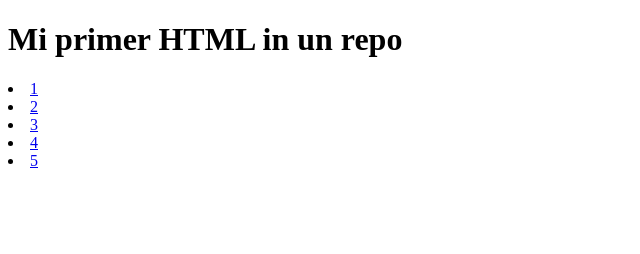
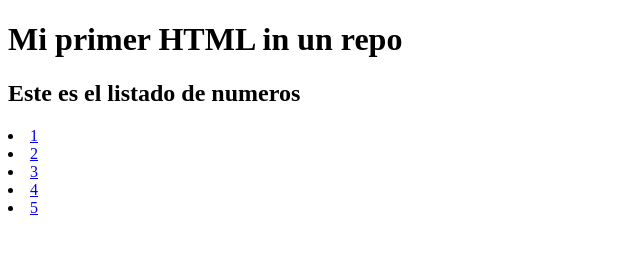
Before and after one commit to MicaelaTroncoso/my_first_repo, a plain HTML site: page index.html in a window 1280 px wide. Shown: the whole page, without its empty margins (0-640 px from the left). Drawn offline with Linux system fonts and the light colour scheme.

Commit message:
Este es el tercer commit

```diff
--- a/index.html
+++ b/index.html
@@ -8,6 +8,7 @@
 </head>
 <body>
     <h1>Mi primer HTML in un repo</h1>
+    <h2>Este es el listado de numeros</h2>
     <li><a href="1">1</a></li>
     <li><a href="2">2</a></li>
     <li><a href="3">3</a></li>
```
